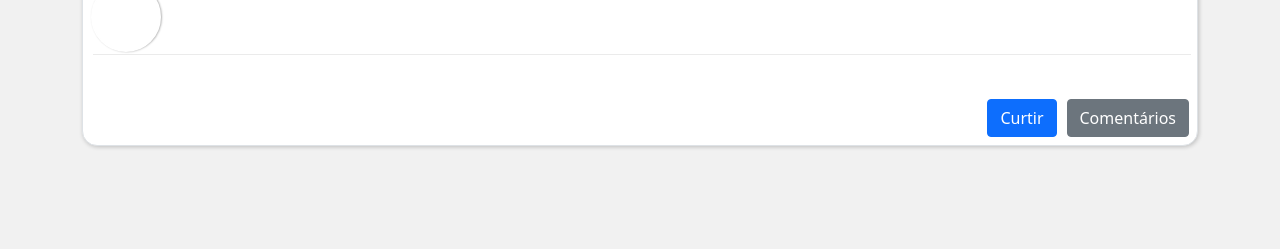
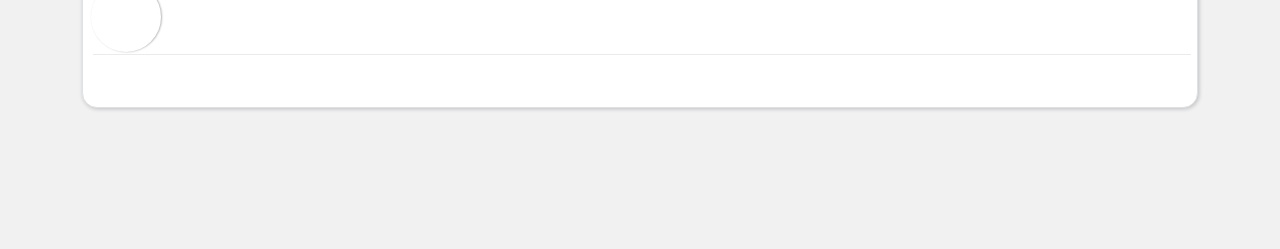
Before and after one commit to sivanildooliveira/sitelira, a Flask app: template comunidadeimpressionadora/templates/exibir_post.html in a window 1280 px wide. Shown: the part 142-391 px from the top of the page. Run offline with Flask 2, Linux system fonts and the light colour scheme; the template is opened without the code that fills it: values that come from a table or form of the project are taken from there, others are empty; the visitor is signed in with stand-in values (Sample User, id 1); data comes from the database, SQL or seed files in the repository; some libraries are stand-ins or nearby versions.

Commit message:
ajustando pagina exibir post

```diff
--- a/comunidadeimpressionadora/routs.py
+++ b/comunidadeimpressionadora/routs.py
@@ -1,6 +1,7 @@
 
 from enum import auto
 from fileinput import filename
+from turtle import pos
 from flask import render_template, redirect, url_for, request, flash
 from comunidadeimpressionadora import app, database#, bcrypt
 from comunidadeimpressionadora.forms import FormCriarConta, FormLogin, FormEditarPerfil, FormCriarPost
@@ -149,7 +150,7 @@ def criar_post():
 def exibir_post(id_post):
     form = FormCriarPost()
     post = Post.query.get(id_post)
-
-
-
-    return render_template('exibir_post.html', post=post, form=form)
+    if current_user == post.autor:
+        return render_template('exibir_post.html', post=post, form=form)
+    else:
+        return render_template('exibir_post.html', post=post)
--- a/comunidadeimpressionadora/templates/exibir_post.html
+++ b/comunidadeimpressionadora/templates/exibir_post.html
@@ -29,13 +29,11 @@
                 {% if current_user.id == post.autor.id %}
                     <a id="btn-editar" href="#edicao" class="btn btn-primary" >Editar</a>
                     <a href="#" class="btn btn-danger">Apagar</a>
-                {% else %}
-                    <a class="btn btn-primary">Curtir</a>
-                    <a class="btn btn-secondary">Comentários</a>
                 {% endif %}
 
             </div>
         </div>
+
 
         {% if current_user.id == post.autor.id %}
 
```
